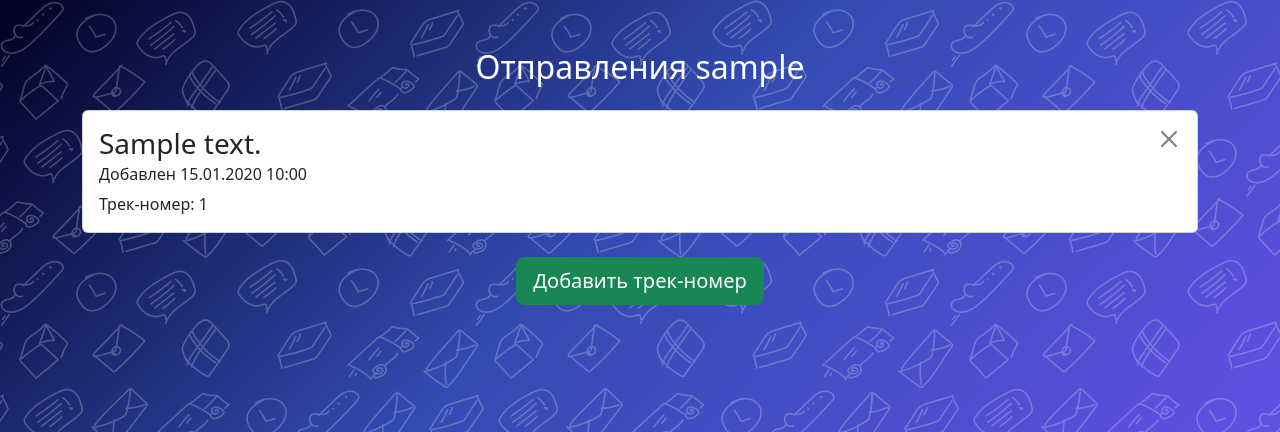
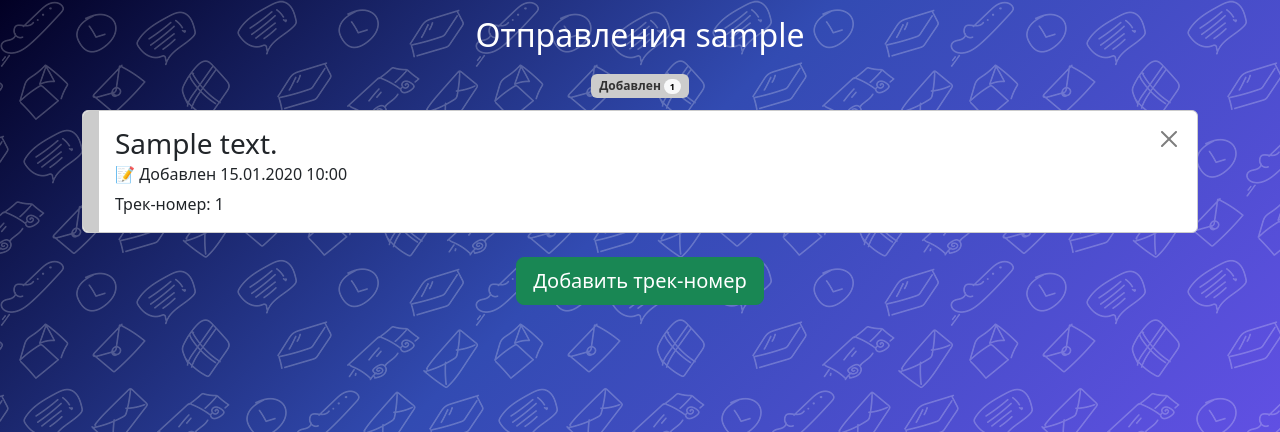
Before and after one commit to Alex-Gryadkin/alina_cargo, a Django app: page /packages/ in a window 1280 px wide. Shown: the top 432 px of the page. Run offline with Django 4.2, Linux system fonts and the light colour scheme; a user stored in the database is signed in; tables that the repository leaves empty hold one stand-in row (values such as "Sample post").

Commit message:
packages: filters + GRYAZ

```diff
--- a/assets/main.css
+++ b/assets/main.css
@@ -14,16 +14,42 @@ html,body {
     color: white;
 }
 
-statusnew {
-    color: gray;
-    border:1px solid red;
+.cardtut {
+    border-color: #20c997;
 }
-.statuseha {
-    color: white;
+.cardtut .cardstart, .badgetut{
+    background-color: #20c997;
+    border-color: #20c997;
 }
-.statustut {
-    color: green;
+.cardeha {
+    border-color: #0dcaf0;
 }
-.statusvse {
-    color: #FF0000;
+.cardeha .cardstart, .badgeeha{
+    background-color: #0dcaf0;
+    border-color: #0dcaf0;
 }
+.cardnew {
+    border-color: #ccc;
+}
+.cardnew .cardstart, .badgenew{
+    background-color: #ccc;
+    color: #333;
+    border-color: #ccc;
+}
+.cardvse {
+    border-color: #565c64;
+}
+.cardvse .cardstart, .badgevse{
+    background-color: #565c64;
+    border-color: #565c64;
+}
+
+#filterwrap span {
+    cursor:pointer;
+}
+
+.selectedfilter {
+    background-color: rgba(0, 0, 0, .25);
+    color: #ccc;
+    border-color: #ccc;
+}
--- a/assets/packages.js
+++ b/assets/packages.js
@@ -12,14 +12,46 @@ function DeleteTrackId(trackid) {
             },
             success: function(response){
                 trackidDelModalEl.hide()
-                $('#track_'+response.id).fadeOut('slow', function(){$(this).remove()});
+                $('#track_'+response.id).fadeOut('slow', function(){
+                    $(this).remove();
+                    UpdateFilters();
+                });
+
             }
         })
     })
     trackidDelModalEl.show()
 }
 
+function UpdateFilters(){
+    let filterHTML = ''
+    let statuses = {
+          "tut": "Ожидает",
+          "eha": "В пути",
+          "new": "Добавлен",
+          "vse": "Выдан"
+        };
+    $.each(statuses, function(status,statusname){
+        let currentcount = $('.card'+status).length
+        if (currentcount) {
+            filterHTML += '<span id="filter' + status + '" class="badge m-1 badge' + status
+            if ($('.card'+status+':hidden').length==currentcount) {
+                filterHTML += ' selectedfilter'
+            }
+            filterHTML +=  '" onclick="ToggleFilter(\'' + status + '\')">' + statusname + ' <span class="badge rounded-pill text-bg-light">' + currentcount + '</span></span>'
+        }
+    })
+    $('#filterwrap').html(filterHTML);
+}
+
+function ToggleFilter(status){
+    $('.card'+status).toggle('fast')
+    $('.badge'+status).toggleClass('selectedfilter')
+}
+
 $(document).ready(function(){
+
+    UpdateFilters()
 
     $('#trackidAddOpenModalBtn').click(function(){
         trackidAddModalEl.show()
@@ -50,13 +82,18 @@ $(document).ready(function(){
                 else {
                     trackidAddModalEl.hide()
                     formReset('addpackageform')
-                    newTrackDiv = '<div class="card ' + response.statustheme + ' mt-2" id="track_' + response.packageid + '" style="display:none">'
+                    newTrackDiv = '<div class="card card' + response.status + ' mt-2 d-flex flex-row" id="track_' + response.packageid + '" style="display:none">'
+                    newTrackDiv += '<div class="cardstart p-2 rounded-start"></div>'
                     newTrackDiv += '<div class="card-body"><button type="button" class="btn-close float-end  btn-del" onclick="DeleteTrackId(\'' + response.packageid + '\')" aria-label="Удалить"></button>'
                     newTrackDiv += '<h3 class="card-title">' + (response.desc ? response.desc : response.packageid) + '</h3>'
                     newTrackDiv += '<h6 class="card-subtitle mb-2 text-body-secondary status-'+ response.status +'">' + response.statusname + ' ' + response.changedate + '</h6>'
                     newTrackDiv += '<p class="card-text">Трек-номер: ' + response.packageid + '</p></div></div>'
                     $('#packageslist').append(newTrackDiv)
                     $('#track_' + response.packageid).fadeIn('slow')
+                    UpdateFilters()
+                    $('html, body').animate({
+                        scrollTop: $('#track_' + response.packageid).offset().top
+                    }, 2000);
                 }
             }
 
--- a/packages/models.py
+++ b/packages/models.py
@@ -12,10 +12,10 @@ class Packages(models.Model):
         verbose_name='Трек'
     )
     status_choices = [
-        ('new', 'Добавлен'),
-        ('eha', 'В пути'),
-        ('tut', 'Ожидает'),
-        ('vse', 'Выдан')
+        ('new', '📝 Добавлен'),
+        ('eha', '🚚 В пути'),
+        ('tut', '🗿 Ожидает'),
+        ('vse', '🤝 Выдан')
     ]
     status = models.CharField(
         max_length = 3,
--- a/packages/templates/packages.html
+++ b/packages/templates/packages.html
@@ -26,15 +26,17 @@
     </div>
 
     <!-- Packages list -->
-    <div class="col-12 mt-5" id="packageslist">
-        <h2 class="text-center mb-4 pagetitle">Отправления {{user.username}}</h2>
+    <div class="col-12 mt-3" id="packageslist">
+        <h2 class="text-center mb-3 pagetitle">Отправления {{user.username}}</h2>
         {% if not packages %}
         <div class="text-center mt-3" id="notracks">
             Добавьте трек-номер, чтобы узнать статус отправления
         </div>
         {% endif %}
+        <div class="text-center" id="filterwrap"></div>
         {% for package in packages %}
-        <div class="card {{ package.status_theme }} mt-2" id="track_{{ package.package_id.id }}">
+        <div class="card card{{ package.package_id.status }} mt-2 flex-row" id="track_{{ package.package_id.id }}">
+            <div class="cardstart p-2 rounded-start"></div>
             <div class="card-body">
                 <button type="button" class="btn-close float-end  btn-del" onclick="DeleteTrackId('{{ package.package_id.id }}')" aria-label="Удалить"></button>
                 <h3 class="card-title">{% if package.desc %}{{ package.desc }}{% else %}{{package.package_id.id }}{% endif %}</h3>
--- a/packages/views.py
+++ b/packages/views.py
@@ -12,15 +12,6 @@ def packages_list(request):
     form = forms.AddPackage()
     packages = UserPackages.objects.select_related('package_id').filter(user_id=request.user)
     packages = packages.annotate(
-        status_theme=Case(
-            When(package_id__status='tut', then=Value('text-bg-success')),
-            When(package_id__status='eha', then=Value('text-bg-info')),
-            When(package_id__status='new', then=Value('')),
-            When(package_id__status='vse', then=Value('text-bg-secondary')),
-            output_field=CharField(),
-        )
-    )
-    packages = packages.annotate(
         status_order=Case(
             When(package_id__status='tut', then=Value(0)),
             When(package_id__status='eha', then=Value(2)),
@@ -28,7 +19,7 @@ def packages_list(request):
             When(package_id__status='vse', then=Value(4)),
             output_field=IntegerField(),
         )
-    ).order_by('status_order')
+    ).order_by('status_order','package_id__status_change_date')
     return render(request, 'packages.html', {'packages': packages, 'form': form})
 
 class PackagesDelete(View):
@@ -53,20 +44,11 @@ class PackagesAdd(View):
                 userpackagesave = UserPackages(user_id=request.user, package_id=thispack, desc=desc)
                 userpackagesave.save()
                 packages = UserPackages.objects.select_related('package_id').filter(id=userpackagesave.id)
-                packages = packages.annotate(
-                    status_theme=Case(
-                        When(package_id__status='tut', then=Value('text-bg-success')),
-                        When(package_id__status='eha', then=Value('text-bg-info')),
-                        When(package_id__status='new', then=Value('')),
-                        When(package_id__status='vse', then=Value('text-bg-secondary')),
-                        output_field=CharField(),
-                    )
-                )
                 package = packages[0]
                 return JsonResponse({'errorMessage': 0,
                                      'packageid': package.package_id.id,
                                      'desc': package.desc,
-                                     'statustheme': package.status_theme,
+                                     'status': package.package_id.status,
                                      'statusname': package.package_id.get_status_display(),
                                      'changedate': package.package_id.status_change_date.strftime("%d.%m.%Y %H:%M")},
                                     status=200)
```
